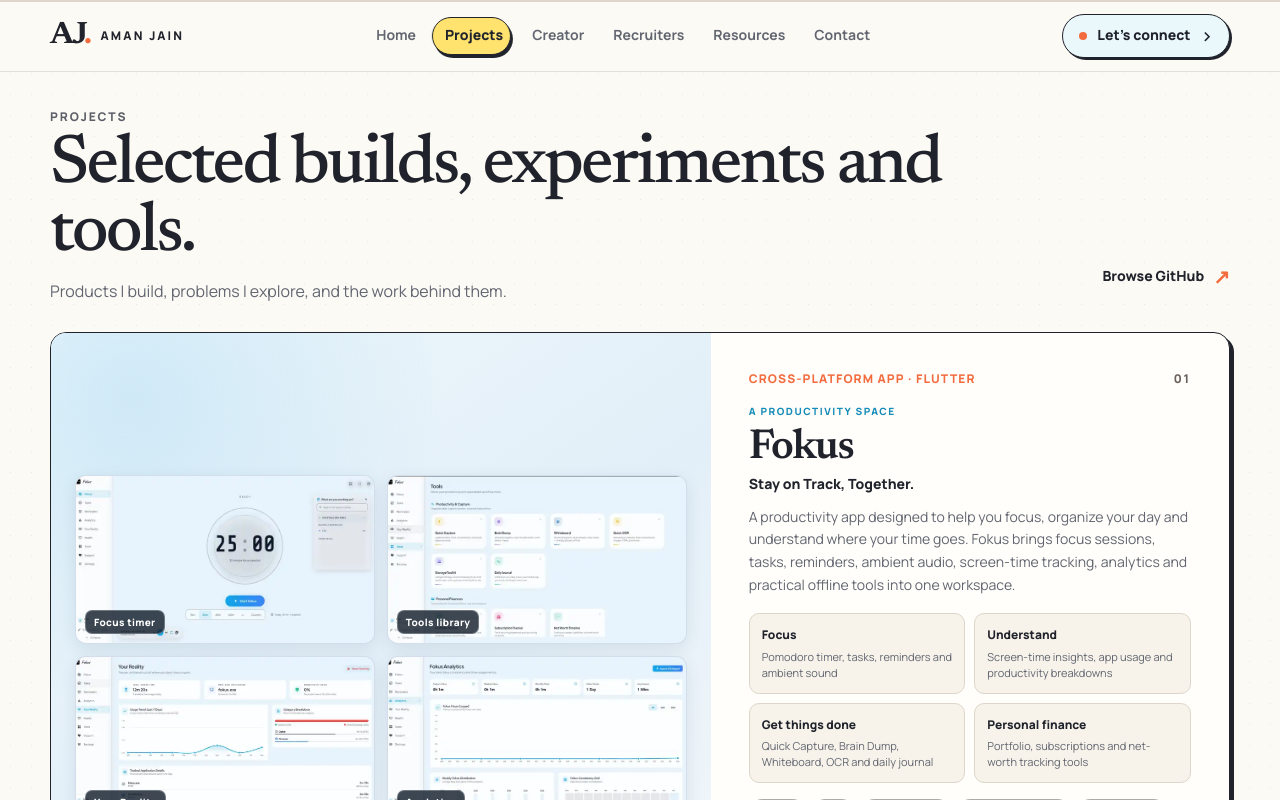
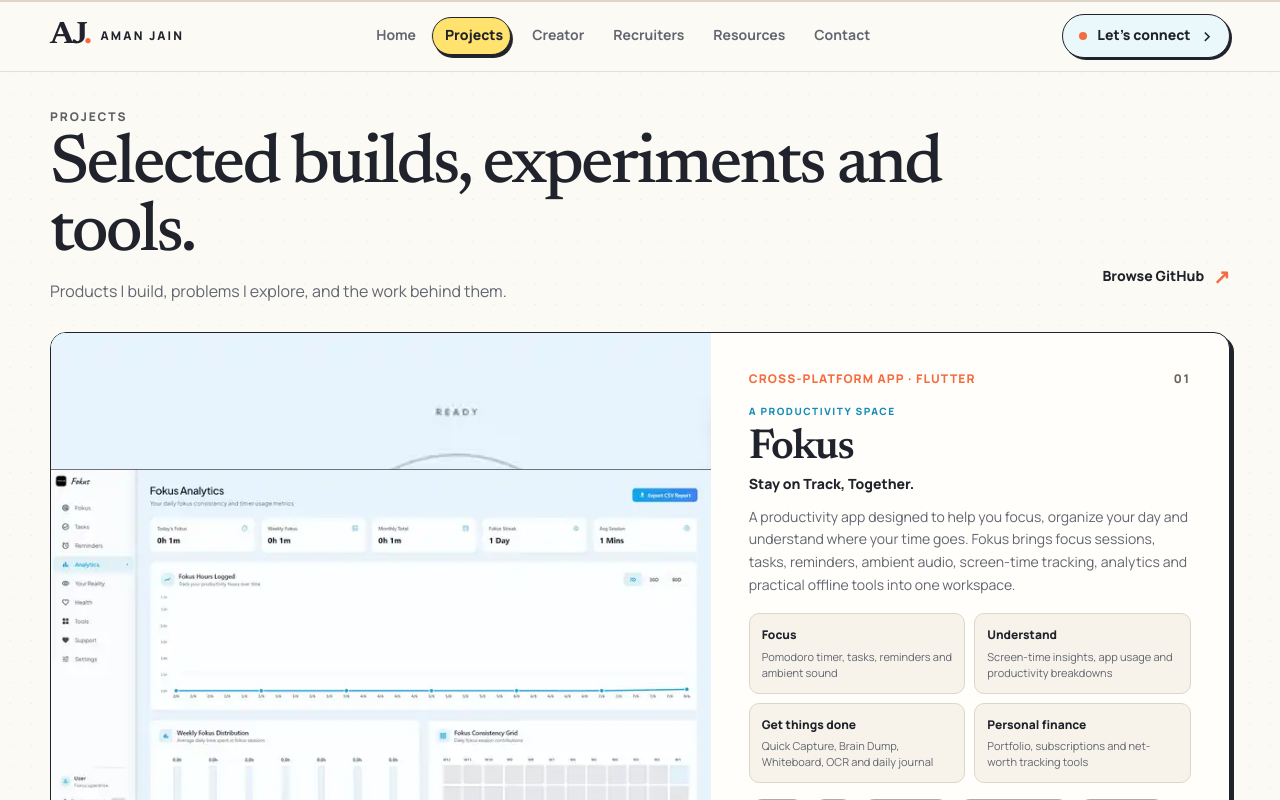
Before and after one commit to aman482006-beep/MY-WEBSITE, a Next.js app: page /projects in a window 1280 px wide. Shown: the top 800 px of the page. Built offline with nearby package versions, Linux system fonts and the light colour scheme.

Commit message:
Replace Fokus screenshot grid with interactive gallery

```diff
--- a/src/components/sections/project-showcase.tsx
+++ b/src/components/sections/project-showcase.tsx
@@ -1,6 +1,7 @@
 "use client";
 
 import Image from "next/image";
+import { useEffect, useState } from "react";
 import { FOKUS } from "@/data/fokus";
 
 const assetPrefix = process.env.NEXT_PUBLIC_BASE_PATH || "";
@@ -29,29 +30,145 @@ const fokusScreenshots = [
 ] as const;
 
 function FokusGallery() {
+  const [activeIndex, setActiveIndex] = useState(0);
+  const [isViewerOpen, setIsViewerOpen] = useState(false);
+  const activeScreen = fokusScreenshots[activeIndex];
+
+  useEffect(() => {
+    if (!isViewerOpen) return;
+
+    const previousOverflow = document.body.style.overflow;
+    document.body.style.overflow = "hidden";
+
+    const handleKeyDown = (event: KeyboardEvent) => {
+      if (event.key === "Escape") setIsViewerOpen(false);
+      if (event.key === "ArrowRight") {
+        setActiveIndex((current) => (current + 1) % fokusScreenshots.length);
+      }
+      if (event.key === "ArrowLeft") {
+        setActiveIndex((current) => (current - 1 + fokusScreenshots.length) % fokusScreenshots.length);
+      }
+    };
+
+    window.addEventListener("keydown", handleKeyDown);
+    return () => {
+      document.body.style.overflow = previousOverflow;
+      window.removeEventListener("keydown", handleKeyDown);
+    };
+  }, [isViewerOpen]);
+
+  const openScreenshot = (index: number) => {
+    setActiveIndex(index);
+    setIsViewerOpen(true);
+  };
+
+  const showPrevious = () => {
+    setActiveIndex((current) => (current - 1 + fokusScreenshots.length) % fokusScreenshots.length);
+  };
+
+  const showNext = () => {
+    setActiveIndex((current) => (current + 1) % fokusScreenshots.length);
+  };
+
   return (
     <div className="aj-project-art aj-fokus-gallery" aria-label="Fokus app screenshots">
-      {fokusScreenshots.map((screen) => (
-        <a
-          className="aj-fokus-shot"
-          href={screen.src}
+      <button
+        className="aj-fokus-featured-shot"
+        type="button"
+        onClick={() => setIsViewerOpen(true)}
+        aria-label={`Enlarge the Fokus ${activeScreen.label} screenshot`}
+      >
+        <span className="aj-fokus-shot-image">
+          <Image
+            src={activeScreen.src}
+            alt={activeScreen.alt}
+            fill
+            sizes="(max-width: 900px) 100vw, 46vw"
+            unoptimized
+            priority
+          />
+        </span>
+        <span className="aj-fokus-shot-label">{activeScreen.label}</span>
+        <span className="aj-fokus-zoom-hint" aria-hidden="true">Click to enlarge ↗</span>
+      </button>
+
+      <div className="aj-fokus-thumbnails" role="group" aria-label="More Fokus screenshots">
+        {fokusScreenshots.map((screen, index) => (
+          <button
+            className="aj-fokus-thumbnail"
+            type="button"
             key={screen.label}
-          target="_blank"
-          rel="noopener noreferrer"
-          aria-label={`Open the Fokus ${screen.label} screenshot in a new tab`}
+            onClick={() => openScreenshot(index)}
+            aria-label={`View ${screen.label} screenshot larger`}
+            aria-pressed={activeIndex === index}
           >
-          <div className="aj-fokus-shot-image">
+            <span className="aj-fokus-thumbnail-image">
               <Image
                 src={screen.src}
-              alt={screen.alt}
+                alt=""
                 fill
-              sizes="(max-width: 700px) 100vw, (max-width: 1000px) 50vw, 42vw"
+                sizes="160px"
+                unoptimized
+              />
+            </span>
+            <span className="aj-fokus-thumbnail-label">{screen.label}</span>
+          </button>
+        ))}
+      </div>
+
+      {isViewerOpen && (
+        <div
+          className="aj-fokus-lightbox"
+          role="presentation"
+          onClick={() => setIsViewerOpen(false)}
+        >
+          <div
+            className="aj-fokus-lightbox-dialog"
+            role="dialog"
+            aria-modal="true"
+            aria-label={`Fokus screenshot: ${activeScreen.label}`}
+            onClick={(event) => event.stopPropagation()}
+          >
+            <button
+              className="aj-fokus-lightbox-close"
+              type="button"
+              onClick={() => setIsViewerOpen(false)}
+              aria-label="Close enlarged screenshot"
+            >
+              ×
+            </button>
+            <button
+              className="aj-fokus-lightbox-nav aj-fokus-lightbox-prev"
+              type="button"
+              onClick={showPrevious}
+              aria-label="Previous screenshot"
+            >
+              ‹
+            </button>
+            <div className="aj-fokus-lightbox-image">
+              <Image
+                src={activeScreen.src}
+                alt={activeScreen.alt}
+                fill
+                sizes="(max-width: 900px) 96vw, 88vw"
                 unoptimized
               />
             </div>
-          <span>{screen.label}</span>
-        </a>
-      ))}
+            <button
+              className="aj-fokus-lightbox-nav aj-fokus-lightbox-next"
+              type="button"
+              onClick={showNext}
+              aria-label="Next screenshot"
+            >
+              ›
+            </button>
+            <div className="aj-fokus-lightbox-caption">
+              <span>{activeScreen.label}</span>
+              <span>{activeIndex + 1} / {fokusScreenshots.length}</span>
+            </div>
+          </div>
+        </div>
+      )}
     </div>
   );
 }
```
Lines whose indentation alone changed are shown as unchanged.
